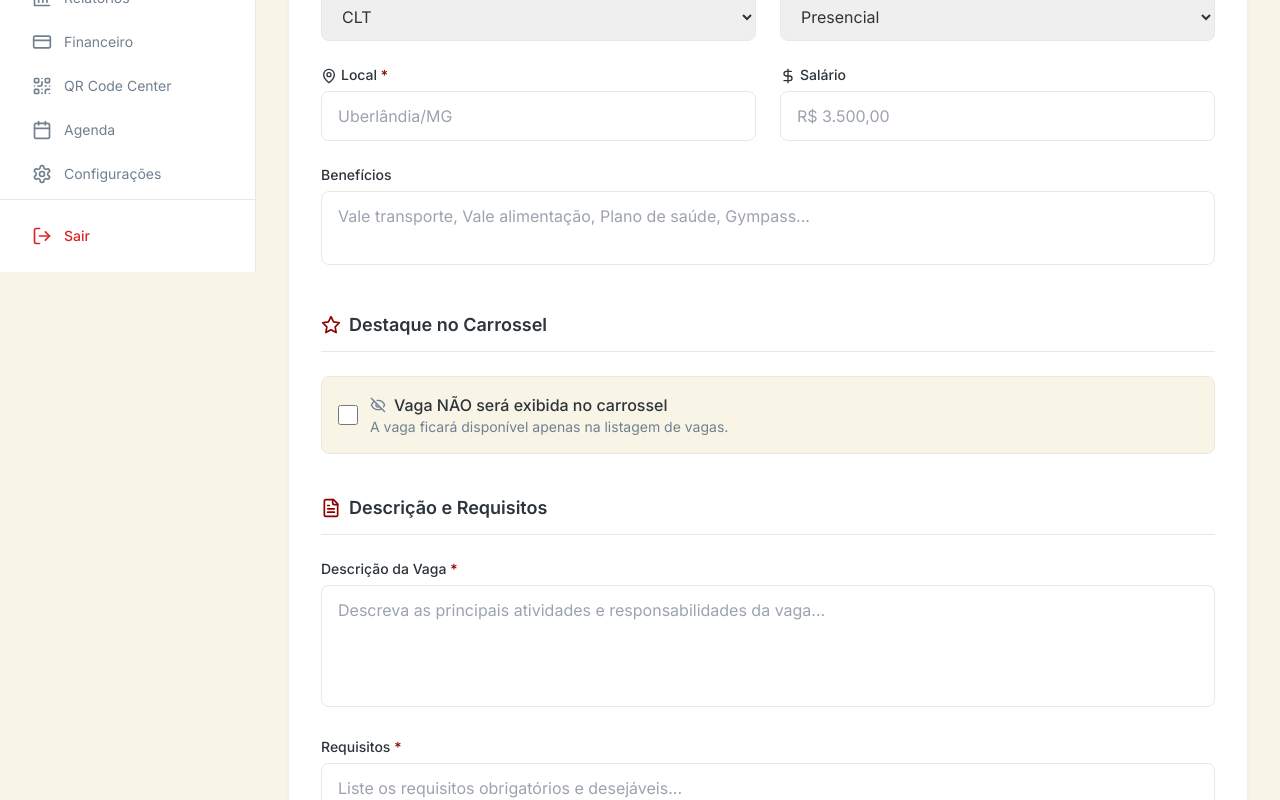
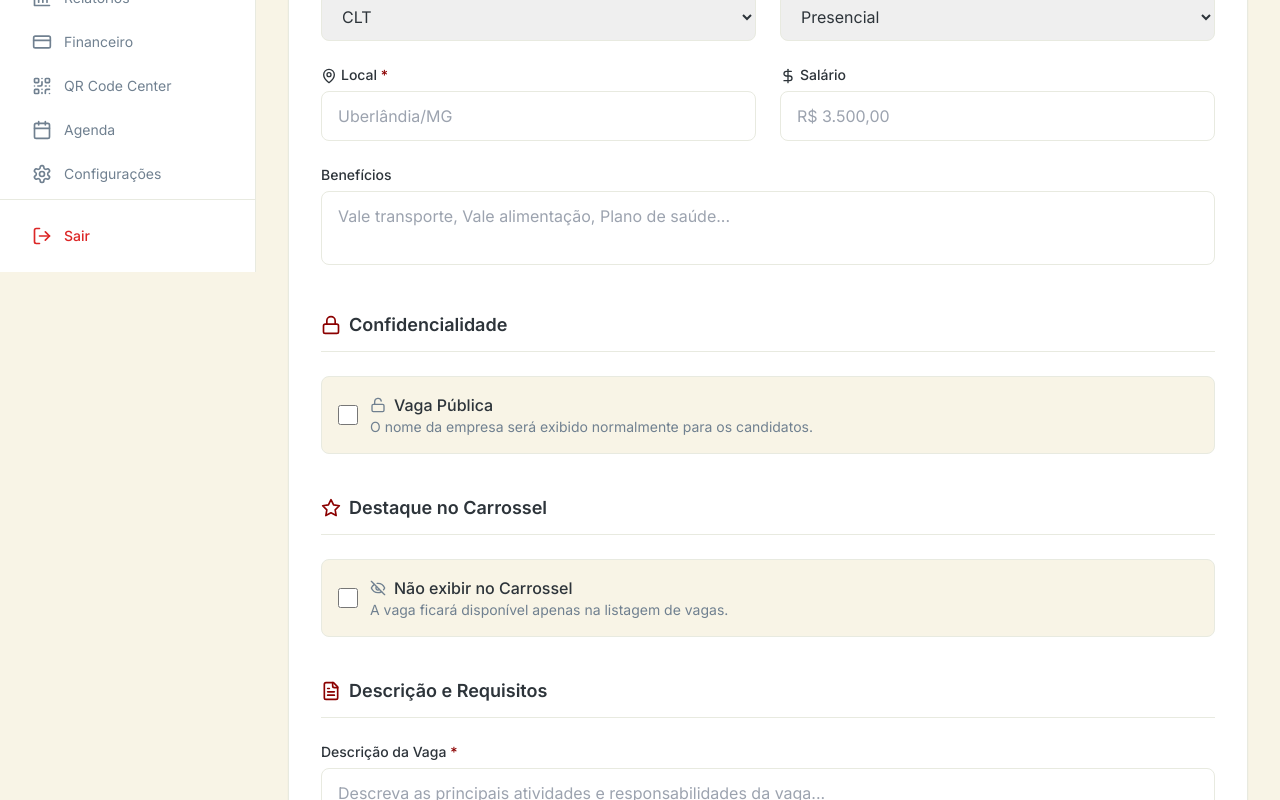
Before and after one commit to trivoroficial/consult_recruit, a Next.js app: page /admin/vagas/nova in a window 1280 px wide. Shown: the part 528-1328 px from the top of the page. Built offline with nearby package versions, Linux system fonts and the light colour scheme; sample sign-in values are in the browser's storage; a web font is replaced by a local one.

Commit message:
Update page.tsx

```diff
--- a/src/app/(dashboard)/admin/vagas/nova/page.tsx
+++ b/src/app/(dashboard)/admin/vagas/nova/page.tsx
@@ -7,7 +7,7 @@ import { DashboardFooter } from '@/components/dashboard/DashboardFooter'
 import {
   Briefcase, Building2, MapPin, DollarSign, Users,
   Save, ArrowLeft, CheckCircle, Calendar, Clock,
-  FileText, Award, Eye, EyeOff, Star
+  FileText, Award, Eye, EyeOff, Star, Lock, Unlock
 } from 'lucide-react'
 
 export default function NovaVaga() {
@@ -31,7 +31,9 @@ export default function NovaVaga() {
     quantidade: '1',
     prazo: '',
     responsavel: '',
-    // NOVO CAMPO - CARROSSEL
+    // NOVO CAMPO - CONFIDENCIAL
+    confidencial: false,
+    // CARROSSEL
     exibirCarrossel: false,
     badgeCarrossel: 'Destaque',
     corBadge: 'bg-purple-500'
@@ -42,6 +44,21 @@ export default function NovaVaga() {
   const handleSubmit = (e: React.FormEvent) => {
     e.preventDefault()
     setLoading(true)
+
+    // Criar nova vaga com ID
+    const novaVaga = {
+      ...form,
+      id: Date.now(),
+      candidatos: 0,
+      status: 'Aberta',
+      empresaExibida: form.confidencial ? 'Confidencial' : form.empresa
+    }
+
+    // Pegar vagas existentes do localStorage
+    const existingVagas = JSON.parse(localStorage.getItem('zenthos_vagas') || '[]')
+    existingVagas.push(novaVaga)
+    localStorage.setItem('zenthos_vagas', JSON.stringify(existingVagas))
+
     setTimeout(() => {
       setLoading(false)
       setSuccess(true)
@@ -74,11 +91,12 @@ export default function NovaVaga() {
               </div>
               <h2 className="text-2xl font-bold text-[#2D343A]">Vaga criada com sucesso!</h2>
               <p className="text-[#708090] mt-2">
-                {form.exibirCarrossel ? 'A vaga foi adicionada ao carrossel da página inicial.' : 'A vaga foi publicada e está disponível para candidatos.'}
+                {form.confidencial ? 'A vaga foi criada como confidencial.' : 'A vaga foi publicada.'}
+                {form.exibirCarrossel && ' Ela aparecerá no carrossel da página inicial.'}
               </p>
             </div>
           ) : (
-            <form onSubmit={handleSubmit} className="bg-white rounded-2xl shadow-sm border border-[#E8EAE0} p-8">
+            <form onSubmit={handleSubmit} className="bg-white rounded-2xl shadow-sm border border-[#E8EAE0] p-8">
               <div className="grid grid-cols-1 md:grid-cols-2 gap-6">
                 {/* INFORMAÇÕES BÁSICAS */}
                 <div className="md:col-span-2">
@@ -158,7 +176,39 @@ export default function NovaVaga() {
                   <label className="block text-sm font-medium text-[#2D343A] mb-1.5">
                     Benefícios
                   </label>
-                  <textarea rows={2} className="w-full px-4 py-3 border border-[#E8EAE0] rounded-lg focus:outline-none focus:ring-2 focus:ring-[#8B0000] transition resize-none" value={form.beneficios} onChange={(e) => setForm({...form, beneficios: e.target.value})} placeholder="Vale transporte, Vale alimentação, Plano de saúde, Gympass..." />
+                  <textarea rows={2} className="w-full px-4 py-3 border border-[#E8EAE0] rounded-lg focus:outline-none focus:ring-2 focus:ring-[#8B0000] transition resize-none" value={form.beneficios} onChange={(e) => setForm({...form, beneficios: e.target.value})} placeholder="Vale transporte, Vale alimentação, Plano de saúde..." />
+                </div>
+
+                {/* CONFIDENCIAL */}
+                <div className="md:col-span-2">
+                  <h3 className="text-lg font-semibold text-[#2D343A] flex items-center gap-2 border-b border-[#E8EAE0] pb-3 mt-4">
+                    <Lock className="h-5 w-5 text-[#8B0000]" />
+                    Confidencialidade
+                  </h3>
+                </div>
+
+                <div className="md:col-span-2">
+                  <div className="p-4 bg-[#F8F4E6] rounded-lg border border-[#E8EAE0]">
+                    <label className="flex items-center gap-3 cursor-pointer">
+                      <input
+                        type="checkbox"
+                        className="rounded border-[#E8EAE0] text-[#8B0000] focus:ring-[#8B0000] w-5 h-5"
+                        checked={form.confidencial}
+                        onChange={(e) => setForm({...form, confidencial: e.target.checked})}
+                      />
+                      <div>
+                        <p className="font-medium text-[#2D343A] flex items-center gap-2">
+                          {form.confidencial ? <Lock className="h-4 w-4 text-[#8B0000]" /> : <Unlock className="h-4 w-4 text-[#708090]" />}
+                          {form.confidencial ? 'Vaga Confidencial' : 'Vaga Pública'}
+                        </p>
+                        <p className="text-sm text-[#708090]">
+                          {form.confidencial
+                            ? 'O nome da empresa NÃO será exibido para os candidatos. Aparecerá como "Confidencial".'
+                            : 'O nome da empresa será exibido normalmente para os candidatos.'}
+                        </p>
+                      </div>
+                    </label>
+                  </div>
                 </div>
 
                 {/* CARROSSEL */}
@@ -181,7 +231,7 @@ export default function NovaVaga() {
                       <div>
                         <p className="font-medium text-[#2D343A] flex items-center gap-2">
                           {form.exibirCarrossel ? <Eye className="h-4 w-4 text-green-600" /> : <EyeOff className="h-4 w-4 text-[#708090]" />}
-                          {form.exibirCarrossel ? 'Vaga será exibida no carrossel da Home' : 'Vaga NÃO será exibida no carrossel'}
+                          {form.exibirCarrossel ? 'Exibir no Carrossel' : 'Não exibir no Carrossel'}
                         </p>
                         <p className="text-sm text-[#708090]">
                           {form.exibirCarrossel
```
